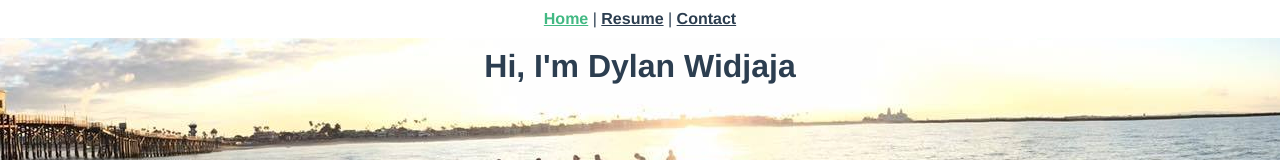
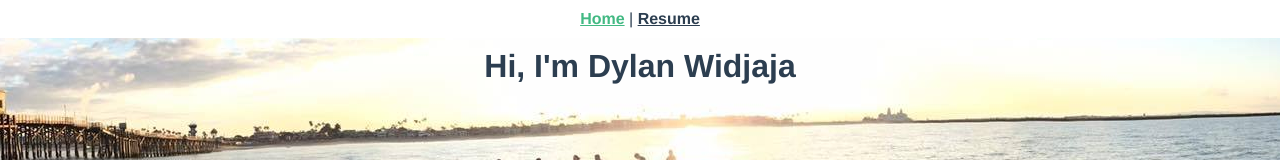
Before and after one commit to dwidjaja945/resume-portfolio, a Vue app: page / in a window 1280 px wide. Shown: the top 160 px of the page. Built offline with nearby package versions, Linux system fonts and the light colour scheme.

Commit message:
[rollback] temporarily disabling contact for further testing

```diff
--- a/src/components/Navigation.vue
+++ b/src/components/Navigation.vue
@@ -1,8 +1,9 @@
 <template>
   <div id="nav" v-show="show">
     <router-link :to="Paths.HOME">Home</router-link> |
-    <router-link :to="Paths.RESUME">Resume</router-link> |
-    <router-link :to="Paths.CONTACT">Contact</router-link>
+    <router-link :to="Paths.RESUME">Resume</router-link>
+    <!-- | -->
+    <!-- <router-link :to="Paths.CONTACT">Contact</router-link> -->
   </div>
   <slot />
 </template>
```
